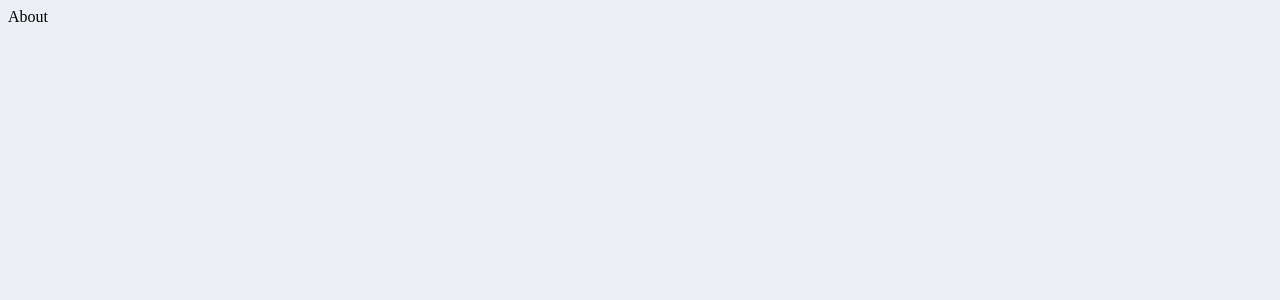
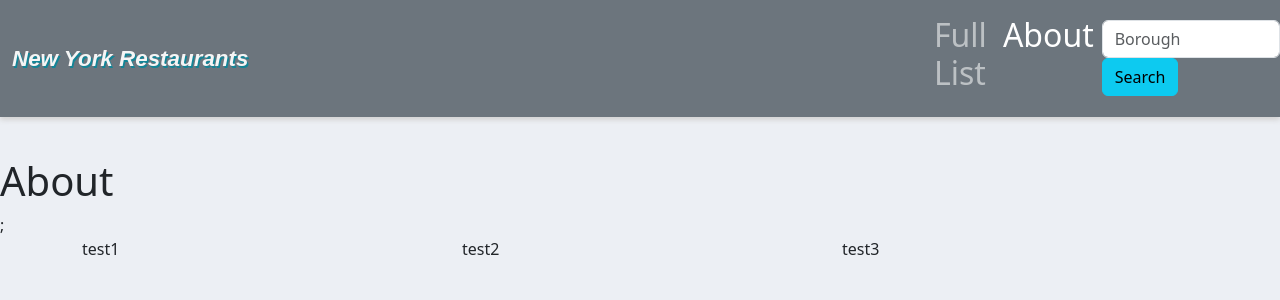
Before and after one commit to menghif/restaurants-app, a Next.js app: page /about in a window 1280 px wide. Shown: the top 300 px of the page. Built offline with nearby package versions, Linux system fonts and the light colour scheme.

Commit message:
add table to display list of restaurants

```diff
--- a/pages/layout.js
+++ b/components/layout.js
@@ -8,12 +8,11 @@ import {
   Navbar,
   Row,
 } from "react-bootstrap";
+import { useRouter } from "next/router";
 
 import { useState } from "react";
 
-export default function DashboardLayout({
-  children, // will be a page or nested layout
-}) {
+export default function Layout({ children }) {
   const [searchString, setSearchString] = useState("");
   const [activeKey, setActiveKey] = useState("/");
 
@@ -22,8 +21,13 @@ export default function DashboardLayout({
     setSearchString("");
   }
 
+  function isActive(href) {
+    const { pathname } = useRouter();
+    return pathname === href;
+  }
+
   return (
-    <section>
+    <div>
       {/* Include shared UI here e.g. a header or sidebar */}
       <Navbar bg="secondary" variant="dark" expand="lg">
         <Container>
@@ -36,14 +40,14 @@ export default function DashboardLayout({
             activeKey={activeKey}
             onSelect={(selectedKey) => setActiveKey(selectedKey)}
           >
-            <Nav.Link href="/restaurants">
+            <Nav.Link href="/restaurants" active={isActive("/restaurants")}>
               <h2>Full List</h2>
             </Nav.Link>
-            <Nav.Link href="/about">
+            <Nav.Link href="/about" active={isActive("/about")}>
               <h2>About</h2>
             </Nav.Link>
           </Nav>
-          <Form onSubmit={handleSubmit} inline className="search-box">
+          <Form onSubmit={handleSubmit} className="search-box">
             <FormControl
               type="text"
               placeholder="Borough"
@@ -57,13 +61,24 @@ export default function DashboardLayout({
           </Form>
         </Navbar.Collapse>
       </Navbar>
-      <Container>
-        <Row>
-          <Col></Col>
-        </Row>
-      </Container>
 
       {children}
-    </section>
+
+      <footer>
+        <Container>
+          <Row>
+            <Col>
+              <p>test1</p>
+            </Col>
+            <Col>
+              <p>test2</p>
+            </Col>
+            <Col>
+              <p>test3</p>
+            </Col>
+          </Row>
+        </Container>
+      </footer>
+    </div>
   );
 }
--- a/pages/_app.jsx
+++ b/pages/_app.jsx
@@ -1,5 +1,11 @@
+import Layout from "../components/layout";
+import "bootstrap/dist/css/bootstrap.css";
 import "../styles.css";
 
 export default function MyApp({ Component, pageProps }) {
-  return <Component {...pageProps} />;
+  return (
+    <Layout>
+      <Component {...pageProps} />;
+    </Layout>
+  );
 }
--- a/pages/about.js
+++ b/pages/about.js
@@ -1,3 +1,7 @@
 export default function About() {
-  return <div>About</div>;
+  return (
+    <div>
+      <h1>About</h1>
+    </div>
+  );
 }
```
Also changed, not shown: pages/index.js (+6 -17 lines), pages/restaurants.js (+78 -20 lines).
